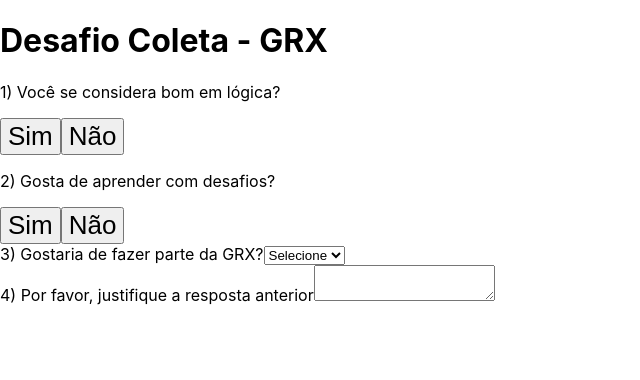
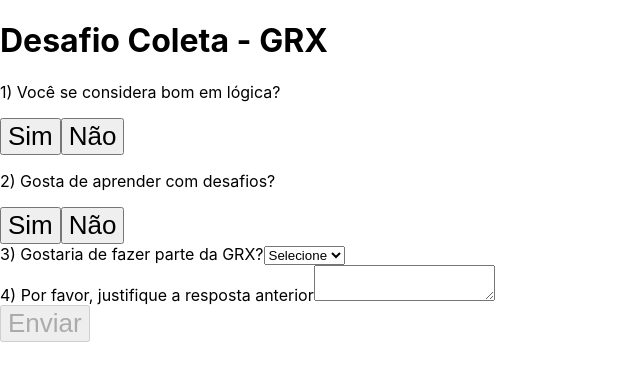
Before and after one commit to muriloommaia/grx-challenge, a React (Vite) app in the folder front-end/: page / in a window 1280 px wide. Shown: the top 380 px of the page, without its empty margins (0-640 px from the left). Built offline with nearby package versions, Linux system fonts and the light colour scheme.

Commit message:
feat: create Submit Button

```diff
--- /dev/null
+++ b/front-end/src/components/molecules/SubmitButton.tsx
@@ -0,0 +1,28 @@
+import React, { MouseEvent } from 'react'
+import { useSelector } from 'react-redux'
+import { RootState } from '../../redux'
+
+export default function SubmitButton() {
+  const { answers } = useSelector((state: RootState) => state)
+
+  const verifyDisabled = () => {
+    const values = Object.values(answers)
+    const filtered = values.every(value => Boolean(value) === true)
+    return !filtered
+  }
+
+  const handleClick = (e: MouseEvent<HTMLButtonElement>) => {
+    e.preventDefault()
+  }
+  return (
+    <div>
+      <button
+        type='submit'
+        disabled={verifyDisabled()}
+        onClick={handleClick}
+      >
+        Enviar
+      </button>
+    </div>
+  )
+}
--- a/front-end/src/components/organisms/Forms.tsx
+++ b/front-end/src/components/organisms/Forms.tsx
@@ -1,11 +1,12 @@
 import { selectOptions } from '../../consts'
 import AnswerButton from '../molecules/AnswerButton'
 import SelectInput from '../molecules/SelectInput'
+import SubmitButton from '../molecules/SubmitButton'
 import TextArea from '../molecules/TextArea'
 
 export default function Forms() {
   return (
-    <div>
+    <form>
       <AnswerButton numberAnswer={1}>
         1) Você se considera bom em lógica?
       </AnswerButton>
@@ -18,6 +19,7 @@
       <TextArea numberAnswer={4} max={200} min={15}>
         4) Por favor, justifique a resposta anterior
       </TextArea>
-    </div>
+      <SubmitButton />
+    </form>
   )
 }
```
